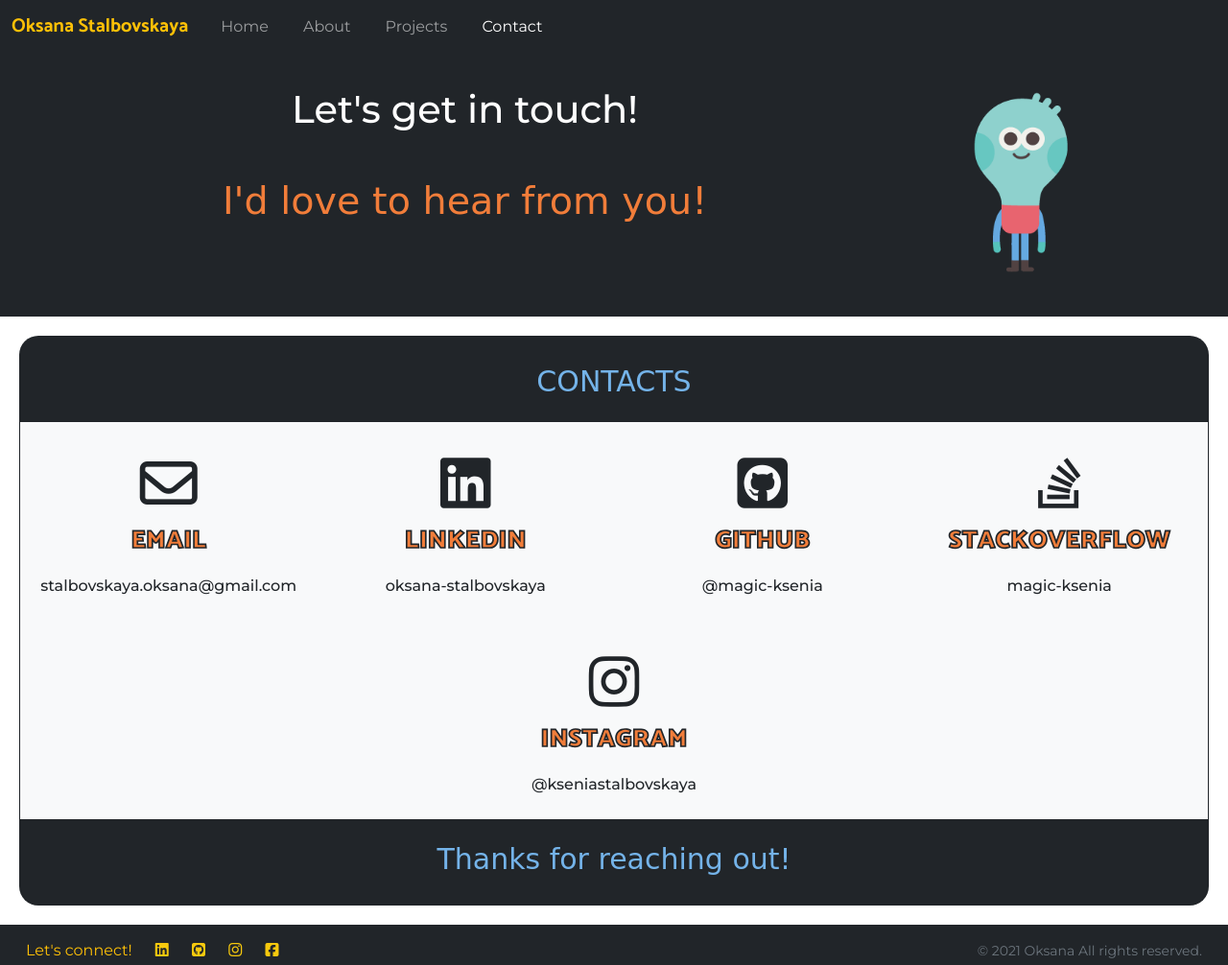
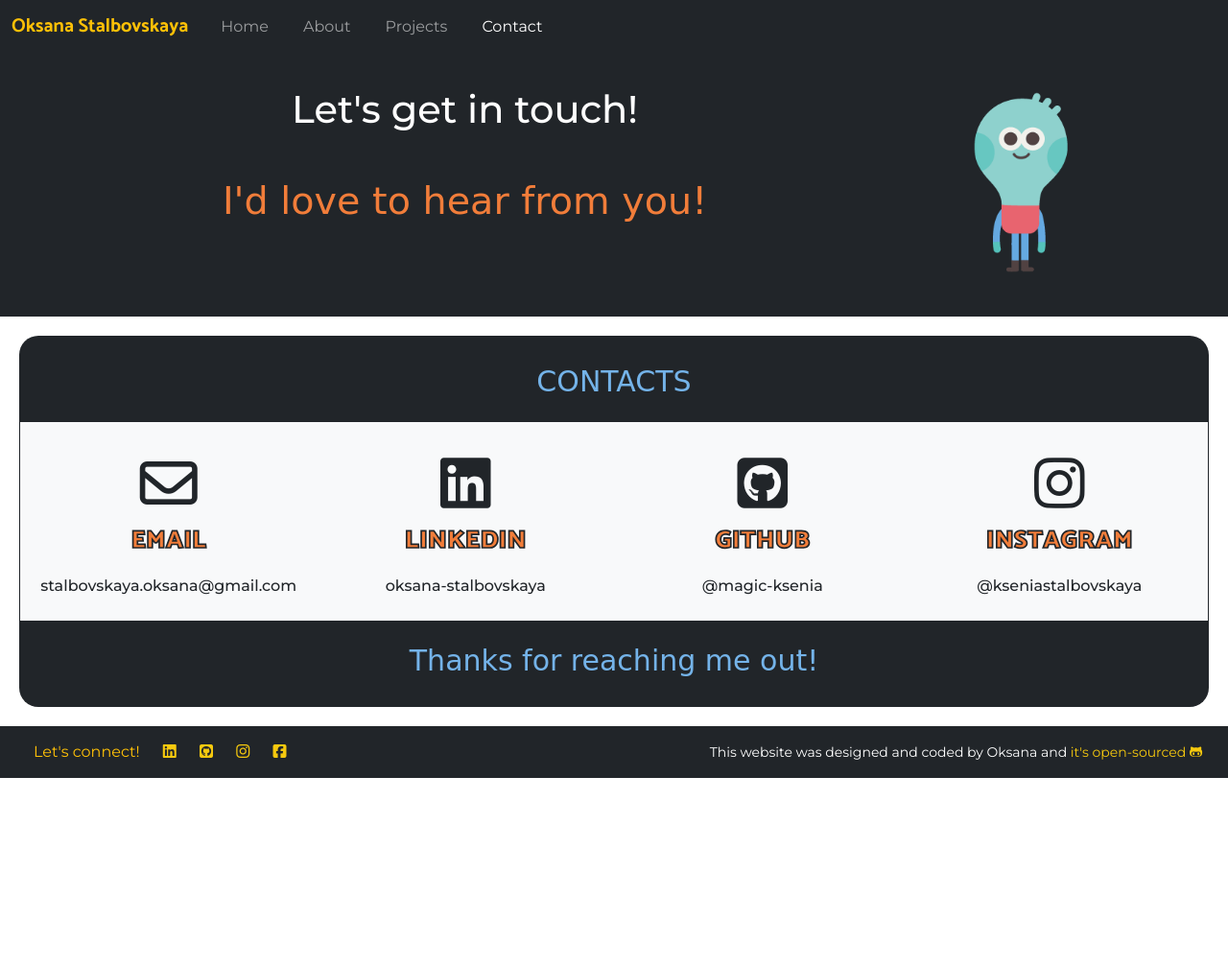
Before and after one commit to magic-ksenia/my-portfolio, a plain HTML site: page contact.html in a window 1280 px wide. Shown: the whole page at 96% size. After the commit the page ends 811 px from the top, so only its background shows below. Drawn offline with nearby package versions, Linux system fonts and the light colour scheme; a web font is replaced by a local one.

Commit message:
[ADD] google verification for SEO, [EDIT] content in footer

```diff
--- a/contact.html
+++ b/contact.html
@@ -148,7 +148,7 @@
                 @magic-ksenia</a
               >
             </div>
-
+            <!---
             <div class="contact col-12 col-sm-6 col-lg-3 mx-0 my-4">
               <i class="fab fa-stack-overflow"></i>
               <p class="contact stroked-text">STACKOVERFLOW</p>
@@ -156,6 +156,17 @@
                 >magic-ksenia</a
               >
             </div>
+
+           <div class="contact col-12 col-sm-6 col-lg-3 mx-0 my-4">
+             <i class="fab fa-facebook-square"></i
+              <p class="contact stroked-text">FACEBOOK</p>
+              <a
+              href="https://www.facebook.com/ksenia.stalbovskaya"
+              tittle="Facebook @kseniastalbovskaya"
+              target="_blank"
+              >@kseniastalbovskaya</a>
+              >
+          -->
 
             <div class="contact col-12 col-sm-6 col-lg-3 mx-0 my-4">
               <i class="fab fa-instagram"></i>
@@ -168,15 +179,15 @@
               >
             </div>
           </div>
-          <h4 class="blue-header mt-4 mb-0">Thanks for reaching out!</h4>
+          <h4 class="blue-header mt-4 mb-0">Thanks for reaching me out!</h4>
         </div>
       </div>
     </main>
 
     <footer class="footer mt-auto bd-dark">
       <div class="container-fluid m-0">
-        <div class="d-sm-flex justify-content-between">
-          <div class="pe-2 text-warning">
+        <div class="d-md-flex justify-content-between">
+          <div class="px-2 text-warning">
             Let's connect!
             <a
               href="https://www.linkedin.com/in/oksana-stalbovskaya-19901126/"
@@ -201,15 +212,20 @@
               ><i class="fab fa-facebook-square"></i
             ></a>
           </div>
-          <div class="px-0 text-muted">
-            <small>© 2021 Oksana All rights reserved.</small>
+          <div class="px-0 text-white">
+            <small
+              >This website was designed and coded by Oksana and
+              <a
+                class="px-0"
+                href="shttps://github.com/magic-ksenia/my-portfolio"
+                target="_blank"
+                title="portfoio code on GitHub | @magic-ksenia"
+              >
+                it's open-sourced <i class="fab fa-github-alt"></i></a
+            ></small>
           </div>
         </div>
       </div>
     </footer>
   </body>
 </html>
-
-<!--
-      <i class="fas fa-at"></i>
-      -->
```
Also changed, not shown: about.html (+6 -4 lines), index.html (+12 -8 lines), project.html (+7 -5 lines).
